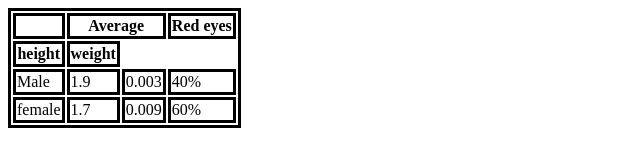
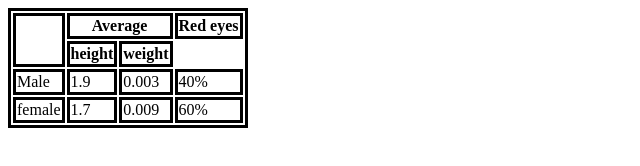
Before and after one commit to Poojitha368/mern-course, a plain HTML site: page tables.html in a window 1280 px wide. Shown: the whole page, without its empty margins (0-640 px from the left). Drawn offline with Linux system fonts and the light colour scheme.

Commit message:
row span for empty header

```diff
--- a/tables.html
+++ b/tables.html
@@ -10,7 +10,7 @@
     <table>
         <thead>
             <tr>
-                <th></th>
+                <th rowspan="2"></th>
                 <th colspan="2">Average</th>
                 <th>Red eyes</th>
             </tr>
```
